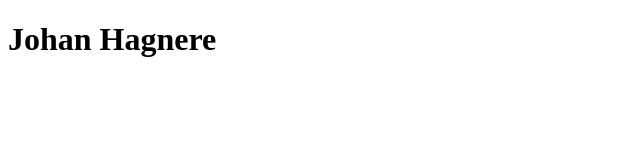
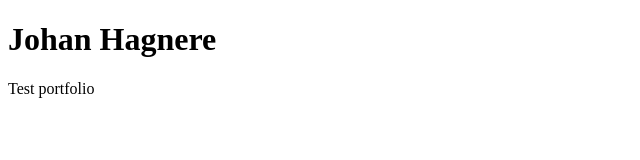
Before and after one commit to JohanHagnere/portfolio, a plain HTML site: page index.html in a window 1280 px wide. Shown: the whole page, without its empty margins (0-640 px from the left). Drawn offline with Linux system fonts and the light colour scheme.

Commit message:
test propagation

```diff
--- a/index.html
+++ b/index.html
@@ -10,6 +10,7 @@
 
 <body>
     <h1>Johan Hagnere</h1>
+    <p>Test portfolio</p>
 </body>
 
 </html>
```
